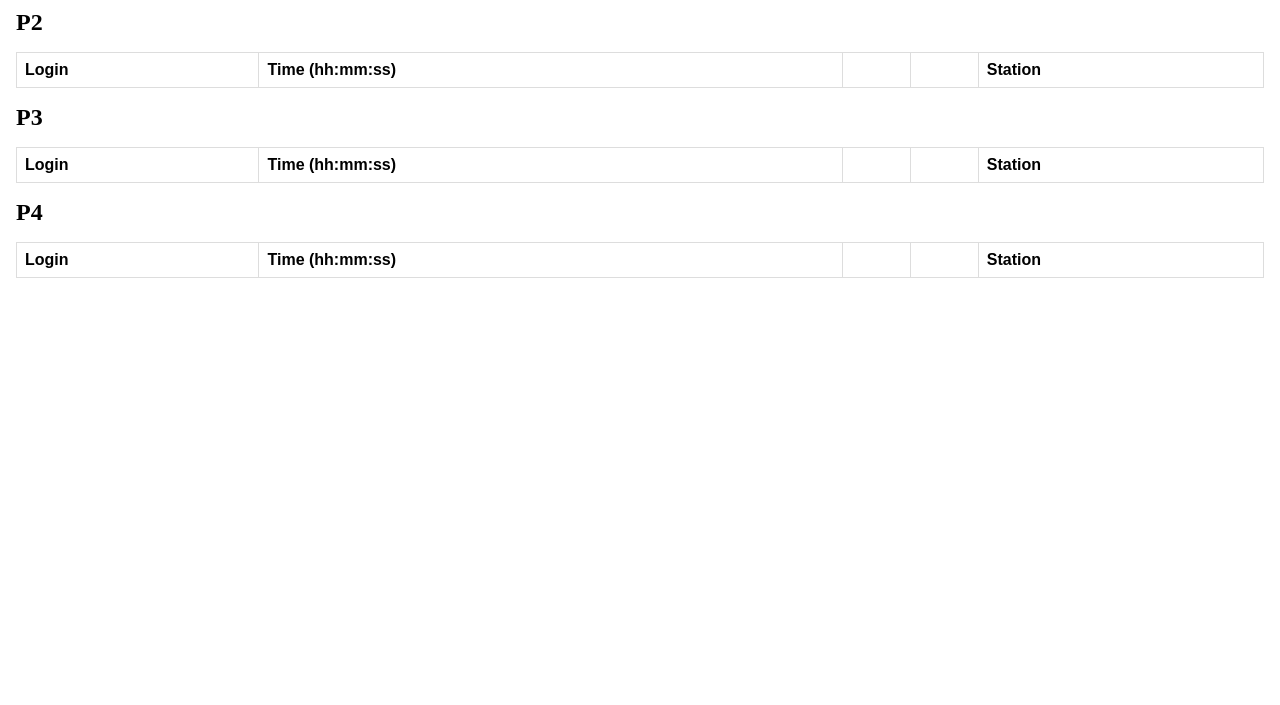
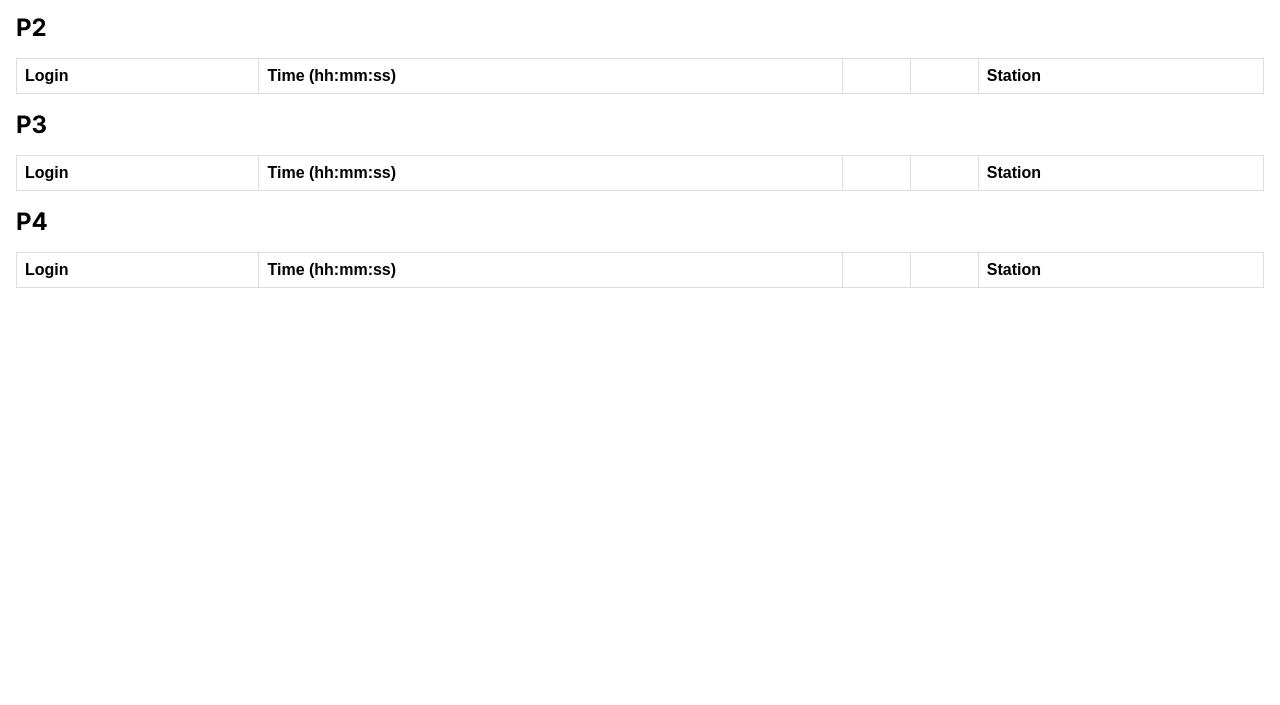
Before and after one commit to DamienLR/fast-start-formatter, a plain HTML site: page index.html in a window 1280 px wide. Shown: the part 95-800 px from the top of the page. Drawn offline with Linux system fonts and the light colour scheme.

Commit message:
update font to inter

```diff
--- a/index.html
+++ b/index.html
@@ -5,6 +5,12 @@
     <meta name="viewport" content="width=device-width, initial-scale=1.0" />
     <title>Fast start formatter</title>
     <link rel="stylesheet" href="./styles.css" />
+    <link rel="preconnect" href="https://fonts.googleapis.com" />
+    <link rel="preconnect" href="https://fonts.gstatic.com" crossorigin />
+    <link
+      href="https://fonts.googleapis.com/css2?family=Inter:ital,opsz,wght@0,14..32,100..900;1,14..32,100..900&display=swap"
+      rel="stylesheet"
+    />
     <script defer src="./handleSubmit.js" type="module"></script>
   </head>
   <body>
--- a/styles.css
+++ b/styles.css
@@ -5,6 +5,7 @@
 }
 
 body {
+  font-family: "Inter", sans-serif;
   padding: 1rem;
 }
 
```
